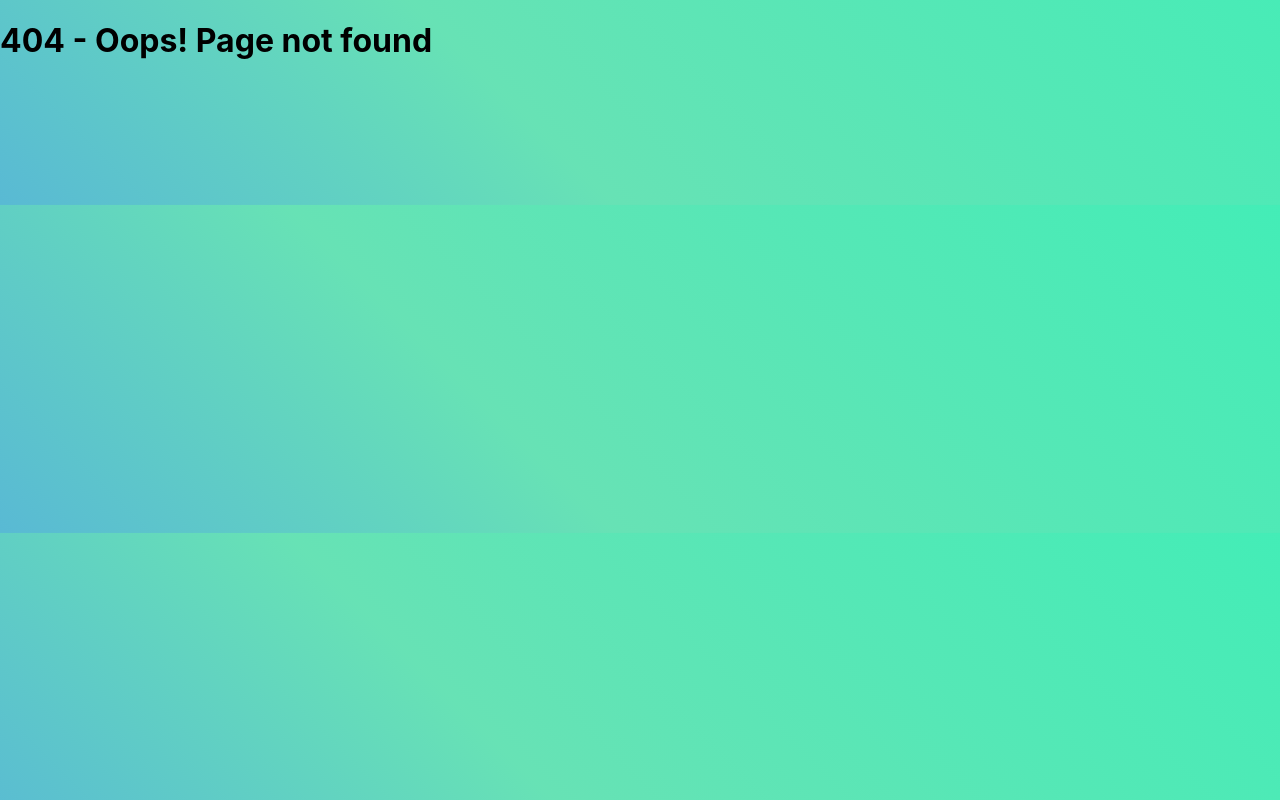
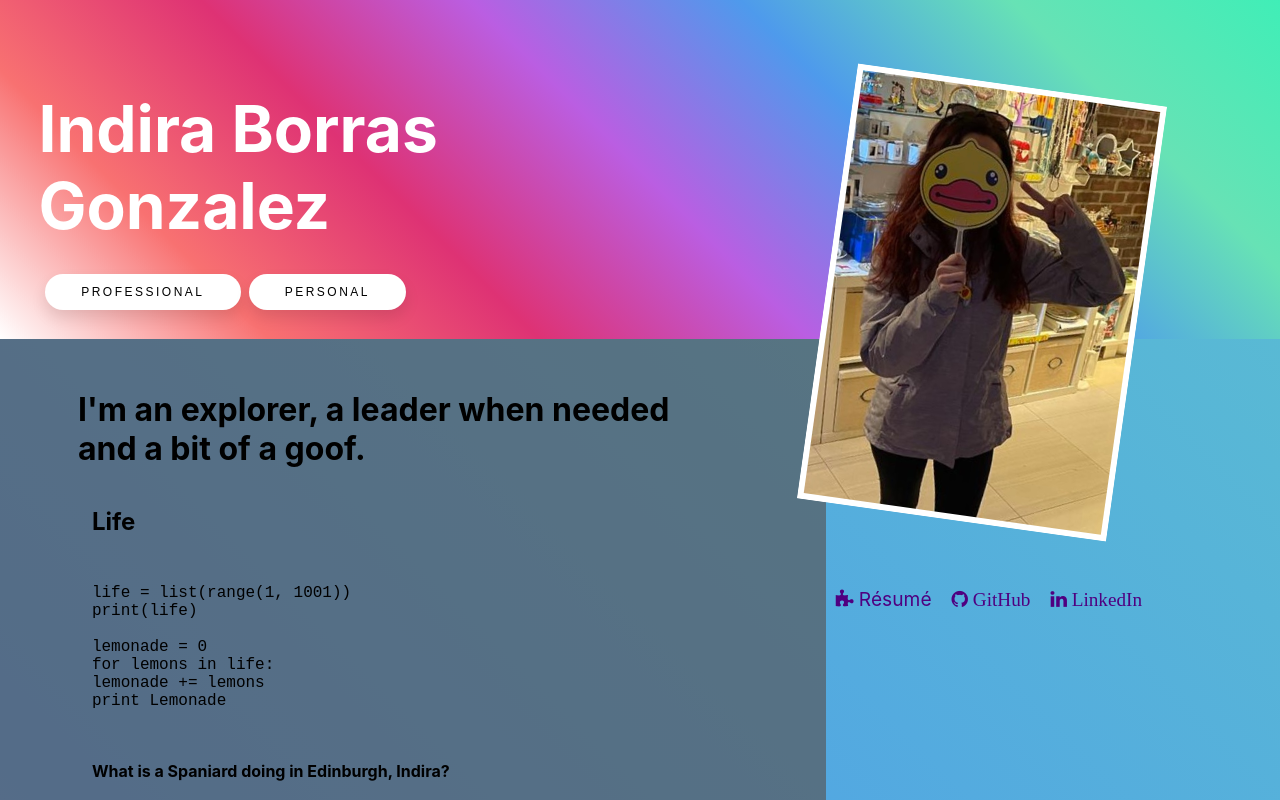
Before and after one commit to Laufley/old_portfolio, a React (Create React App) app: page /Personal in a window 1280 px wide. Before the commit this address had no page. Shown: the top 800 px of the page. Built offline with nearby package versions, Linux system fonts and the light colour scheme.

Commit message:
nope it didnt work as expected so im not the master of github pages and i just reverted back to how it was before

```diff
--- a/src/App.js
+++ b/src/App.js
@@ -76,11 +76,11 @@ function App() {
     <Routes>
       <Route exact path='/' element={<Home/>}> </Route>
       <Route exact path='/portfolio' element={<Home/>}> </Route>
-      <Route exact path='/portfolio/home' element={<Home/>}> </Route>
-      <Route path='/portfolio/Personal' element={<Personal/>}></Route>
-      <Route path='/portfolio/Projects' element={<Projects projects={projects}/>}></Route>
-      <Route path='/portfolio/Projects/:id' element={<ProjectByIdPage projects={projects}/>}></Route>
-      <Route path='/portfolio/CV' element={<CV/>}></Route>
+      <Route exact path='/home' element={<Home/>}> </Route>
+      <Route path='/Personal' element={<Personal/>}></Route>
+      <Route path='/Projects' element={<Projects projects={projects}/>}></Route>
+      <Route path='/Projects/:id' element={<ProjectByIdPage projects={projects}/>}></Route>
+      <Route path='/CV' element={<CV/>}></Route>
       <Route path="*" element={< ErrorPage />}/>
     </Routes>
   </Router>
--- a/src/Components/Header.js
+++ b/src/Components/Header.js
@@ -99,8 +99,8 @@ const Header = ({ route, setRoute }) => {
         <TopContent>
         <Title>Indira Borras Gonzalez</Title>
         <ButtonsWrapper>
-        <LinkStyled to="/portfolio/Home"><Button1>Professional</Button1></LinkStyled>
-        <LinkStyled to="/portfolio/Personal"><Button2>Personal</Button2></LinkStyled>
+        <LinkStyled to="/portfolio"><Button1>Professional</Button1></LinkStyled>
+        <LinkStyled to="/Personal"><Button2>Personal</Button2></LinkStyled>
         </ButtonsWrapper>
         </TopContent>
     </Main>
--- a/src/Components/Personal.js
+++ b/src/Components/Personal.js
@@ -97,16 +97,16 @@ font-size:16px;
 
 const Personal = () => {
 
-    const [route, setRoute] = useState('/portfolio/personal');
+    const [route, setRoute] = useState('/personal');
 
     return (
         <div>
         <Header route={route} setRoute={setRoute} />
-        {route === '/portfolio/personal' && <div>
+        {route === '/personal' && <div>
         <Aside>
             <Picture src={personalImg}></Picture>
             <Details>
-                    <LinkStyle to='/portfolio/CV'> <i className="fa">&#xf12e;</i> Résumé </LinkStyle>
+                    <LinkStyle to='/CV'> <i className="fa">&#xf12e;</i> Résumé </LinkStyle>
                     <LinkStyle to='https://github.com/Laufley' target="_blank"><i className="fa fa-github"> GitHub</i></LinkStyle>
                     <LinkStyle to='https://www.linkedin.com/in/indira-borras/' target="_blank"><i className="fa fa-linkedin"> LinkedIn</i></LinkStyle>
             </Details>
--- a/src/Components/Project.js
+++ b/src/Components/Project.js
@@ -19,7 +19,7 @@ const Project = ({id, title, image, link, stack, nature, duration, goal, solutio
             <div id="details">
                 <div id="project-title"><i className="fa" style={{color: '#5999E8'}}>&#xf02b;</i> {title}</div>
                 <p id="stack"><i className="fa fa-code" style={{color: '#5999E8'}}></i> {stack}</p>
-                <Link id='infoitem' to={`/portfolio/Projects/${id}`} onClick={handleClick}>Click here to visit this project</Link>
+                <Link id='infoitem' to={`/Projects/${id}`} onClick={handleClick}>Click here to visit this project</Link>
                 {/* <span id="info">
                     <a href={link} id="link-text"> <i className="fa fa-github" style={{color: '#5999E8'}}></i> Github Link</a>
                 </span> */}
--- a/src/Components/ProjectByIdPage.js
+++ b/src/Components/ProjectByIdPage.js
@@ -16,7 +16,7 @@ const ProjectByIdPage = ({ projects }) => {
     return ( project &&
         <div id='project-by-page-nav'>
             <h1 id='individual-title'>{project.title}</h1>
-            <Link id='individual-back' to="/portfolio/projects"><i className="fa fa-arrow-left"> Back to projects showcase</i> </Link>
+            <Link id='individual-back' to="/projects"><i className="fa fa-arrow-left"> Back to projects showcase</i> </Link>
         <div id='content-background'>
             <img id='individual-img'src={project.projectImg}/>
             <p id='individual-stack'><b>Stack: </b>&nbsp;{project.stack}</p>
--- a/src/Containers/Home.js
+++ b/src/Containers/Home.js
@@ -111,11 +111,11 @@ const Home = () =>{
         <Aside>
             <Picture src={profileImg}></Picture>
             <Details>
-                    <LinkStyle to='/portfolio/CV'> <i className="fa">&#xf12e;</i> Résumé </LinkStyle>
+                    <LinkStyle to='/CV'> <i className="fa">&#xf12e;</i> Résumé </LinkStyle>
                     <LinkStyle to='https://github.com/Laufley' target="_blank"><i className="fa fa-github"> GitHub</i></LinkStyle>
                     <LinkStyle to='https://www.linkedin.com/in/indira-borras/' target="_blank"><i className="fa fa-linkedin"> LinkedIn</i></LinkStyle>
             </Details>
-            <LinkStyled to="/portfolio/Projects"><Button>PROJECTS</Button></LinkStyled>
+            <LinkStyled to="/Projects"><Button>PROJECTS</Button></LinkStyled>
         </Aside>
         <Main>
             <Intro><h1>I am a junior software developer passionate about my craft. </h1></Intro>
```
Also changed, not shown: 1 other file (tests, documents, lock files or other folders).
